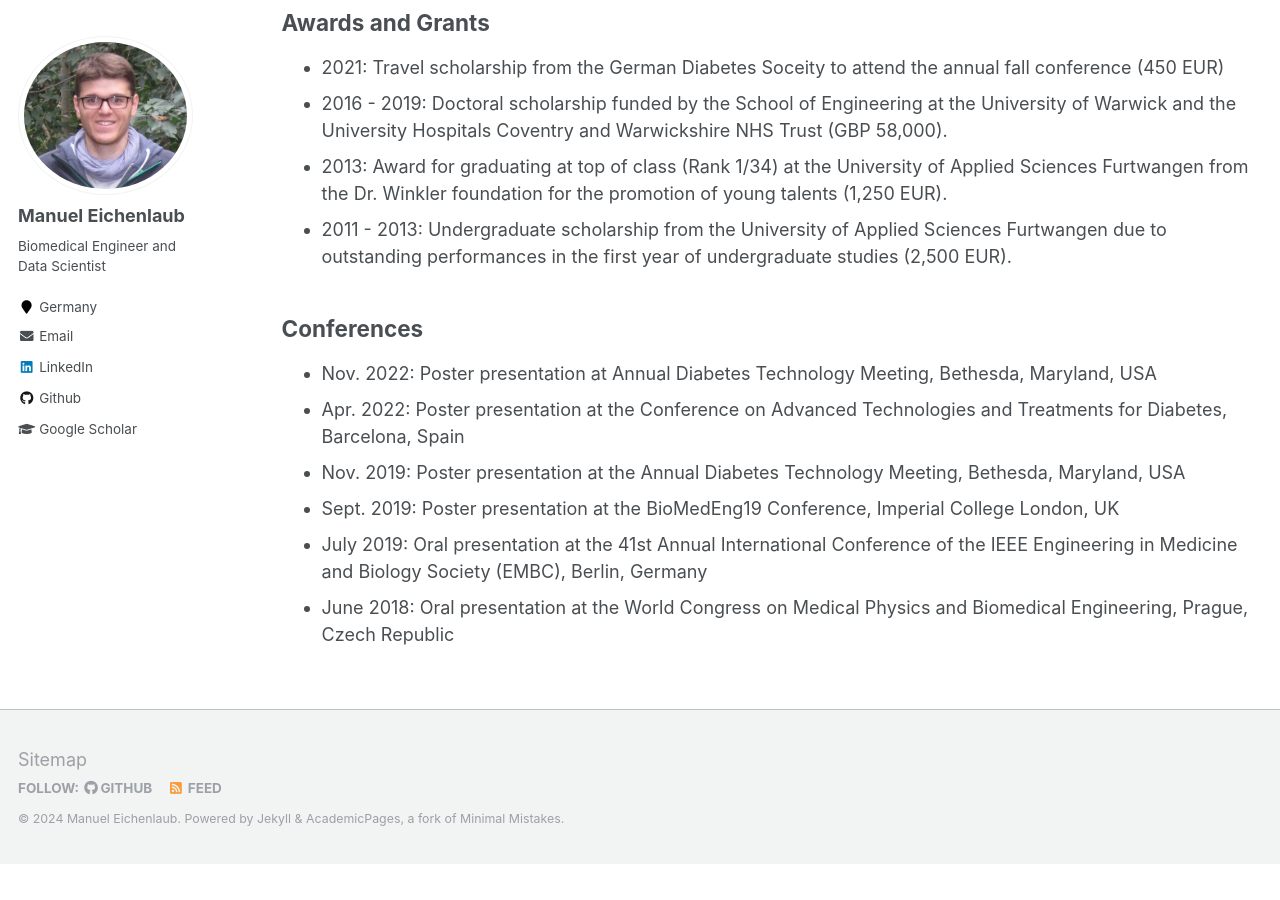
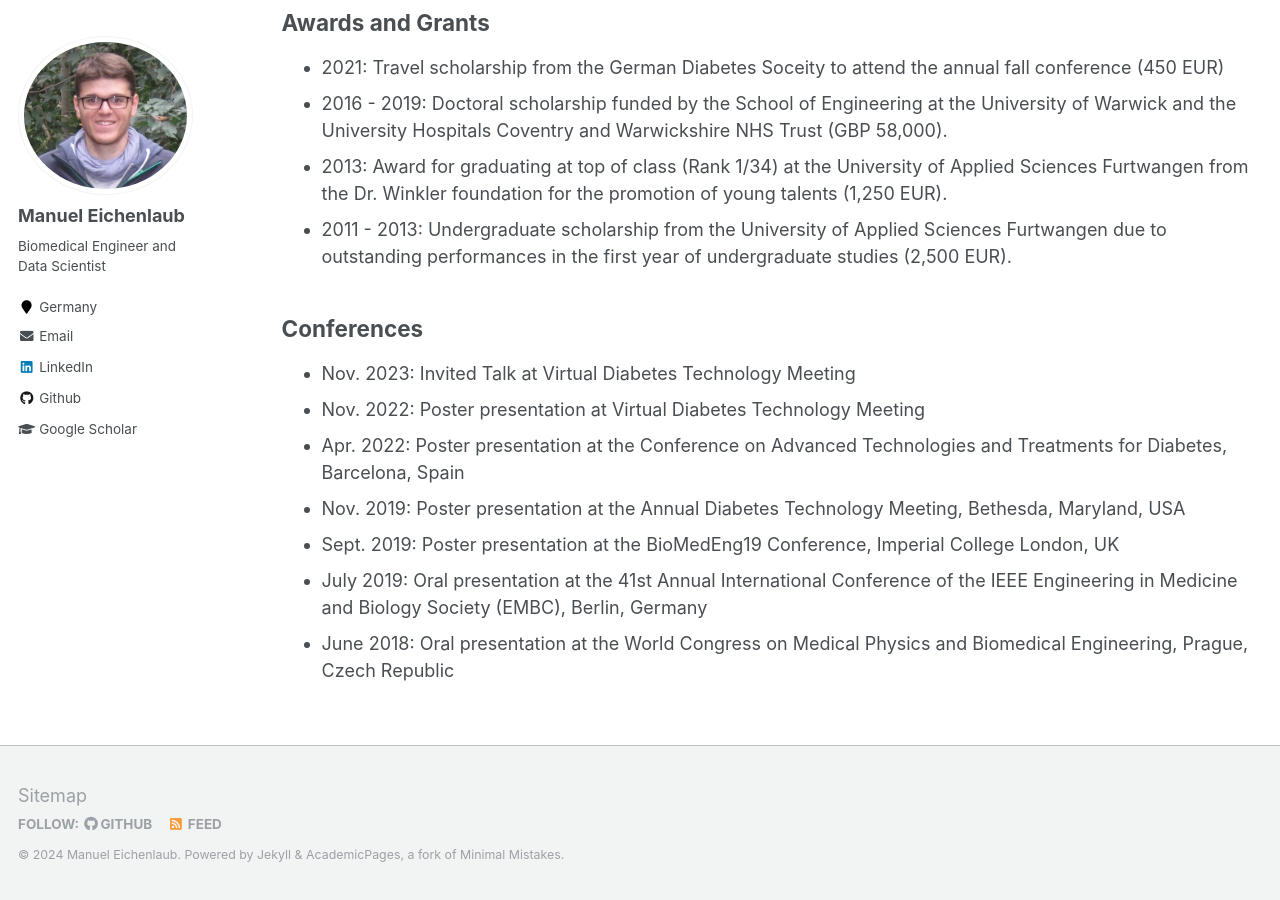
Before and after one commit to manueich/manueich.github.io, a Jekyll site: the page built from _pages/cv.md, in a window 1280 px wide and 900 px high, scrolled down 983 px. Built offline with Jekyll 4.4.1, drawn with Linux system fonts in a browser that asks for light colours; before the commit the page ends 1847 px from its top, so only the background shows below that.

Commit message:
Update cv.md

```diff
--- a/_pages/cv.md
+++ b/_pages/cv.md
@@ -38,7 +38,8 @@ Awards and Grants
 
 Conferences
 ------
-* Nov. 2022: Poster presentation at Annual Diabetes Technology Meeting, Bethesda, Maryland, USA
+* Nov. 2023: Invited Talk at Virtual Diabetes Technology Meeting
+* Nov. 2022: Poster presentation at Virtual Diabetes Technology Meeting
 * Apr. 2022: Poster presentation at the Conference on Advanced Technologies and Treatments for Diabetes, Barcelona, Spain
 * Nov. 2019: Poster presentation at the Annual Diabetes Technology Meeting, Bethesda, Maryland, USA
 * Sept. 2019: Poster presentation at the BioMedEng19 Conference, Imperial College London, UK
```
